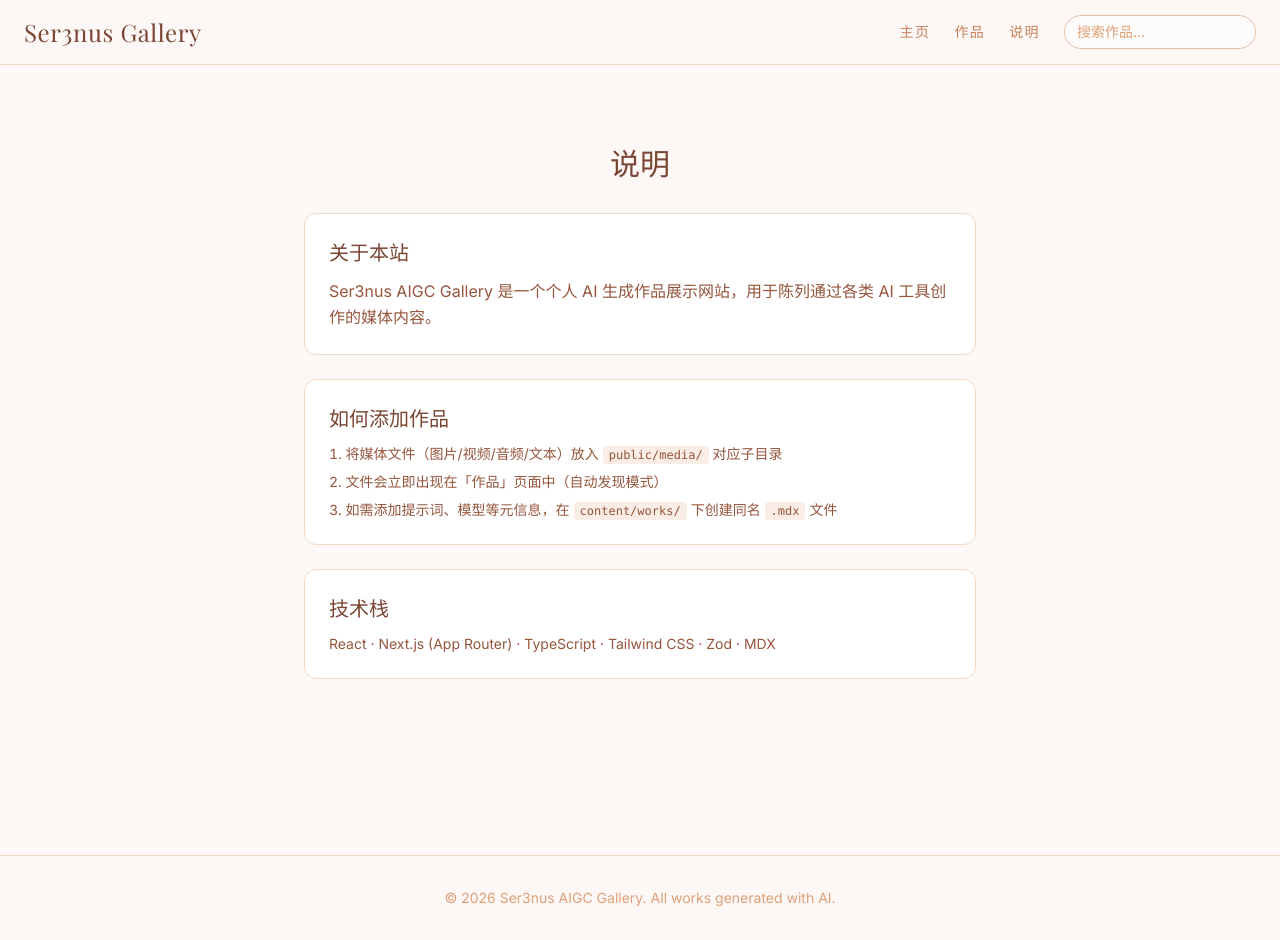
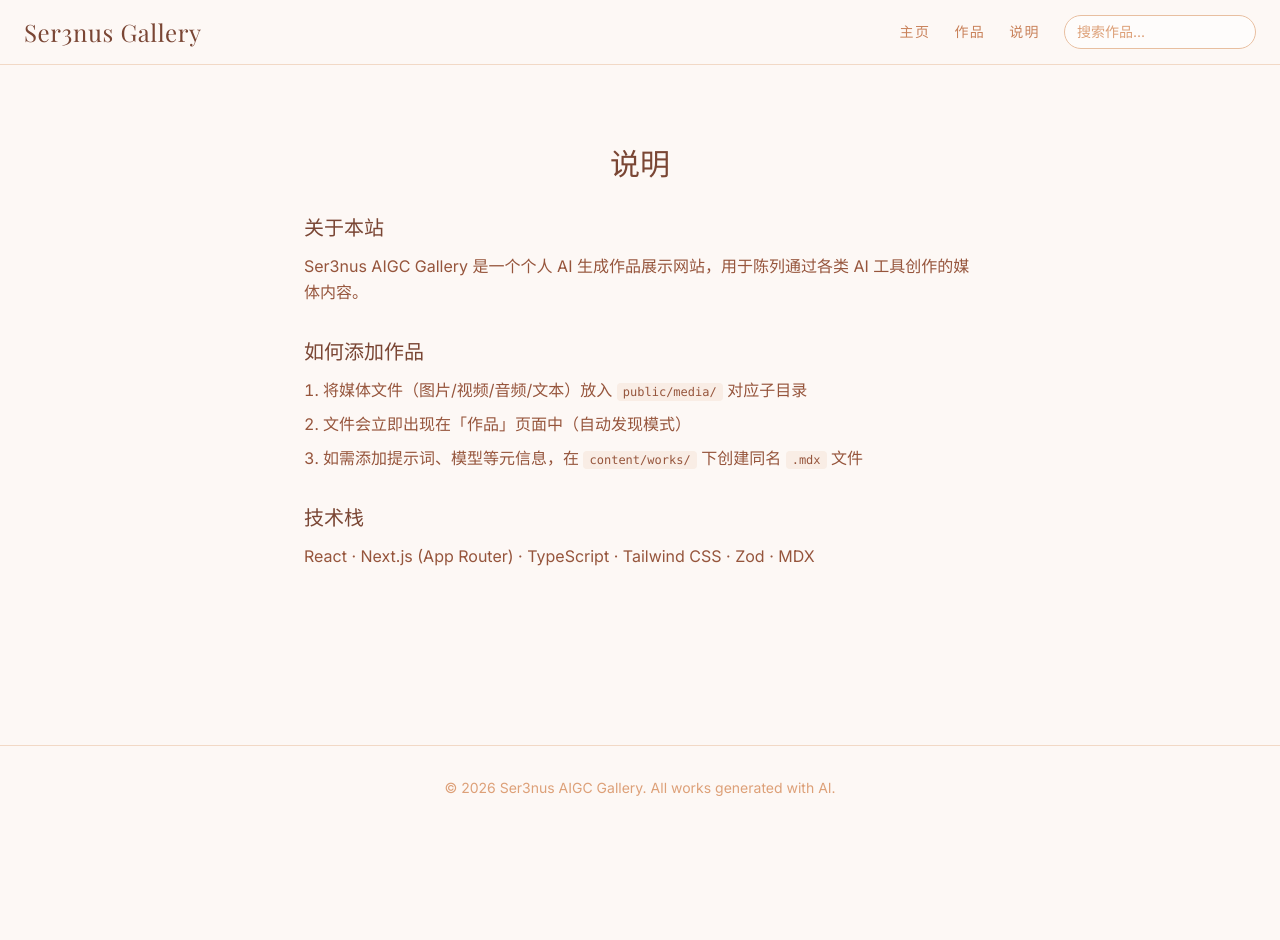
Before and after one commit to ser3nus/ser3nus-AIGC-gallery, a Next.js app: page /ser3nus-AIGC-gallery/about in a window 1280 px wide. After the commit the page ends 830 px from the top, so only its background shows below. Built offline with nearby package versions, Linux system fonts and the light colour scheme; a web font is replaced by a local one.

Commit message:
fix: remove card layout from about page

```diff
--- a/src/app/about/page.tsx
+++ b/src/app/about/page.tsx
@@ -9,26 +9,26 @@ export default function AboutPage() {
     <div className="max-w-2xl mx-auto py-8">
       <h1 className="font-serif text-3xl text-warm-800 mb-8 text-center">说明</h1>
 
-      <div className="space-y-6 text-warm-700 leading-relaxed">
-        <section className="bg-white rounded-xl border border-warm-200 p-6">
+      <article className="prose prose-warm max-w-none text-warm-700 leading-relaxed space-y-8">
+        <section>
           <h2 className="font-serif text-xl text-warm-800 mb-3">关于本站</h2>
           <p>Ser3nus AIGC Gallery 是一个个人 AI 生成作品展示网站，用于陈列通过各类 AI 工具创作的媒体内容。</p>
         </section>
 
-        <section className="bg-white rounded-xl border border-warm-200 p-6">
+        <section>
           <h2 className="font-serif text-xl text-warm-800 mb-3">如何添加作品</h2>
-          <ol className="list-decimal list-inside space-y-2 text-sm">
+          <ol className="list-decimal list-inside space-y-2">
             <li>将媒体文件（图片/视频/音频/文本）放入 <code className="bg-warm-100 px-1.5 py-0.5 rounded text-xs font-mono">public/media/</code> 对应子目录</li>
             <li>文件会立即出现在「作品」页面中（自动发现模式）</li>
             <li>如需添加提示词、模型等元信息，在 <code className="bg-warm-100 px-1.5 py-0.5 rounded text-xs font-mono">content/works/</code> 下创建同名 <code className="bg-warm-100 px-1.5 py-0.5 rounded text-xs font-mono">.mdx</code> 文件</li>
           </ol>
         </section>
 
-        <section className="bg-white rounded-xl border border-warm-200 p-6">
+        <section>
           <h2 className="font-serif text-xl text-warm-800 mb-3">技术栈</h2>
-          <p className="text-sm">React · Next.js (App Router) · TypeScript · Tailwind CSS · Zod · MDX</p>
+          <p>React · Next.js (App Router) · TypeScript · Tailwind CSS · Zod · MDX</p>
         </section>
-      </div>
+      </article>
     </div>
   )
 }
```
